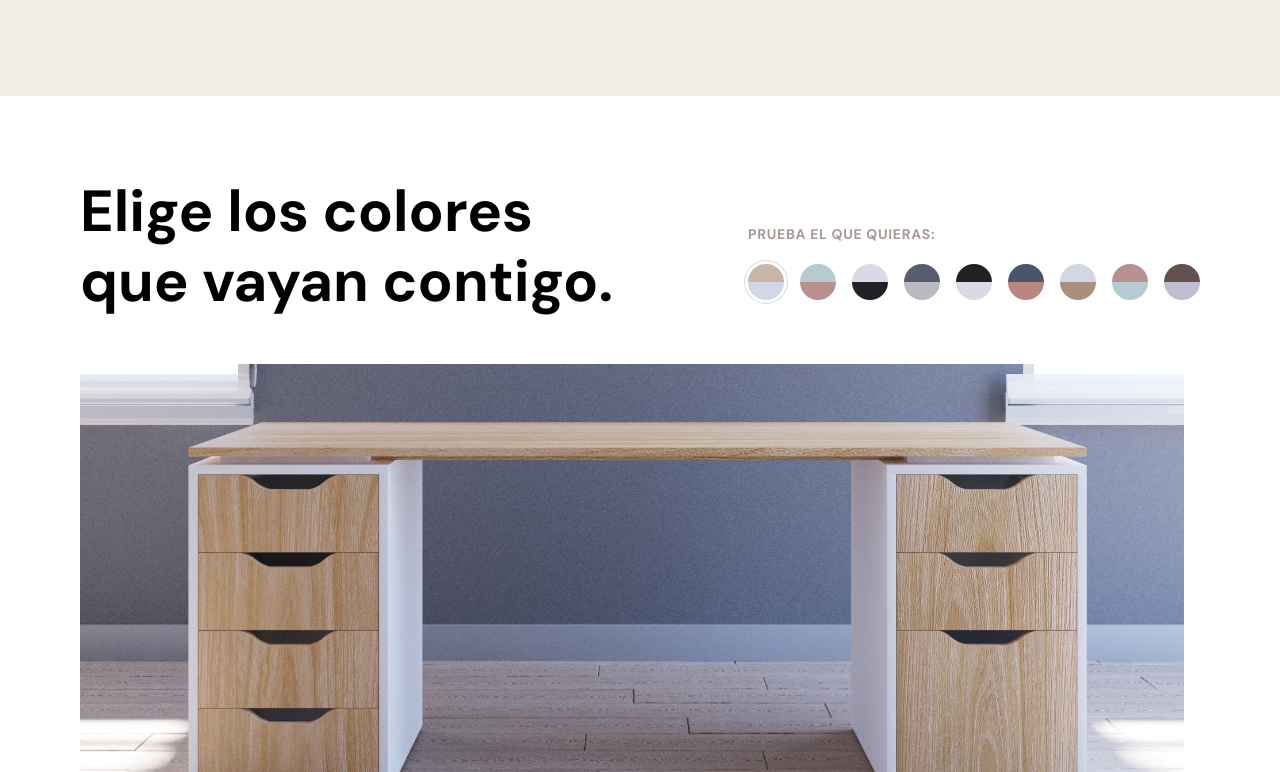
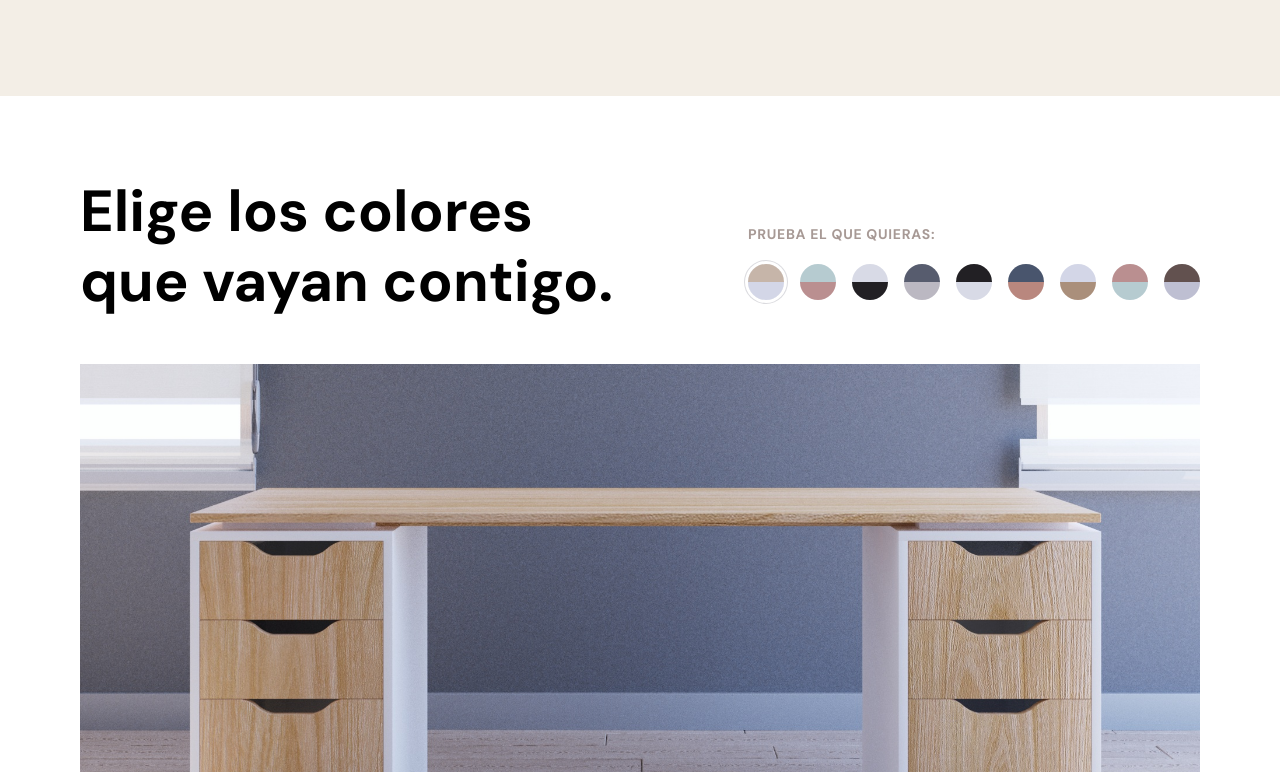
Before and after one commit to DiegoJohnsonL/modulara-store, a Next.js app: page / in a window 1280 px wide. Shown: the part 1548-2320 px from the top of the page. Built offline with nearby package versions, Linux system fonts and the light colour scheme; no server answers.

Commit message:
feat: catalogo

```diff
--- a/components/hero.tsx
+++ b/components/hero.tsx
@@ -42,7 +42,7 @@ export default function Hero() {
                     transitionDuration={2}
                 />
             </div>
-            <div className="">
+            <div className="hidden md:block">
                 <Button
                     variant={"outline"}
                     size={"icon"}
@@ -65,7 +65,7 @@ export default function Hero() {
             <div className="absolute hidden md:block left-4 bottom-4 md:left-24 md:bottom-20 z-[8]">
                 <div className="flex gap-5 flex-col text-center">
                     <label className="font-bold text-sm tracking-wide text-white">DESCUBRE MÁS</label>
-                    <div className="flex items-center gap-[30px]">
+                    <div className="flex items-center justify-center gap-[30px]">
                         <a href={SOCIALS.facebook} target="_blank">
                             <Button
                                 className="rounded-full bg-white/20 hover:bg-white/40"
@@ -127,7 +127,6 @@ export default function Hero() {
                             y necesidades.
                         </h5>
                     </div>
-                    <Button></Button>
                 </div>
             </div>
         </div>
--- a/components/models.tsx
+++ b/components/models.tsx
@@ -19,12 +19,13 @@ export default function Models() {
 
     const handleCircleClick = (index: number) => {
         if (api) {
-            api.scrollTo(index);
+            api.scrollTo(index, true);
         }
     };
 
     return (
-        <section id="models" className="bg-white p-6 md:p-20 md:h-screen flex flex-col w-full">
+        <section id="models" className="bg-white p-6 md:p-20 flex flex-col w-full">
+            <div className="flex flex-col gap-6 md:h-screen">
                 <div className="flex flex-col gap-6 md:gap-12 flex-grow">
                     <div className="flex flex-col md:flex-row gap-6 md:gap-12 justify-between">
                         <h2 className="font-bold text-3xl md:text-[58px] md:leading-[70px] flex-1 text-black">
@@ -56,14 +57,21 @@ export default function Models() {
                                         </div>
                                     ))}
                                 </div>
+                                {/* <div className="ml-auto">
+                                    <Link href={"/files/catalogo.pdf"} target="_blank">
+                                        <Button className="h-12  " size={"lg"}>
+                                            Descarga nuestro catálogo
+                                        </Button>
+                                    </Link>
+                                </div> */}
                             </div>
                         </div>
                     </div>
                     <div className="flex-grow flex flex-col overflow-hidden w-full aspect-square md:aspect-auto">
                         <Carousel setApi={setApi} className="flex-grow relative w-full" opts={{ loop: true }}>
-                        <CarouselContent className="h-full w-full">
+                            <CarouselContent className="h-full w-full -ml-0">
                                 {images.map((image, index) => (
-                                <CarouselItem className="h-full w-full" key={index}>
+                                    <CarouselItem className="h-full w-full p-0" key={index}>
                                         <div className="h-full w-full relative">
                                             <Image
                                                 src={image.src}
@@ -78,6 +86,8 @@ export default function Models() {
                             </CarouselContent>
                         </Carousel>
                     </div>
+                </div>
+                <div className="flex justify-end w-full items-center"></div>
             </div>
         </section>
     );
```
Also changed, not shown: 1 other file (tests, documents, lock files or other folders). Lines whose indentation alone changed are shown as unchanged.
